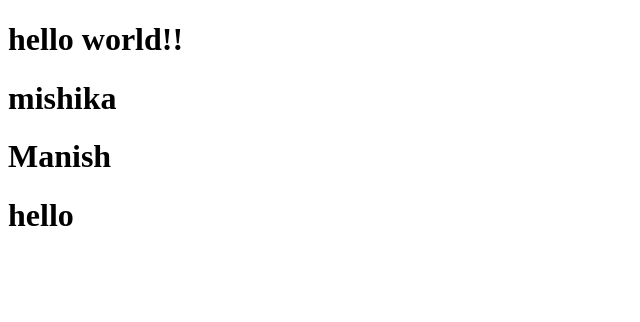
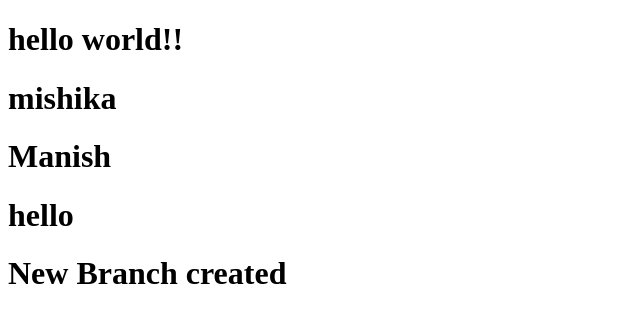
Before and after one commit to mishikabatra5/git-tutorial, a plain HTML site: page index.html in a window 1280 px wide. Shown: the whole page, without its empty margins (0-640 px from the left). Drawn offline with Linux system fonts and the light colour scheme.

Commit message:
new branch created

```diff
--- a/index.html
+++ b/index.html
@@ -10,5 +10,6 @@
     <h1>mishika</h1>
     <h1>Manish</h1>
     <h1>hello</h1>
+    <h1>New Branch created</h1>
 </body>
 </html>
```
